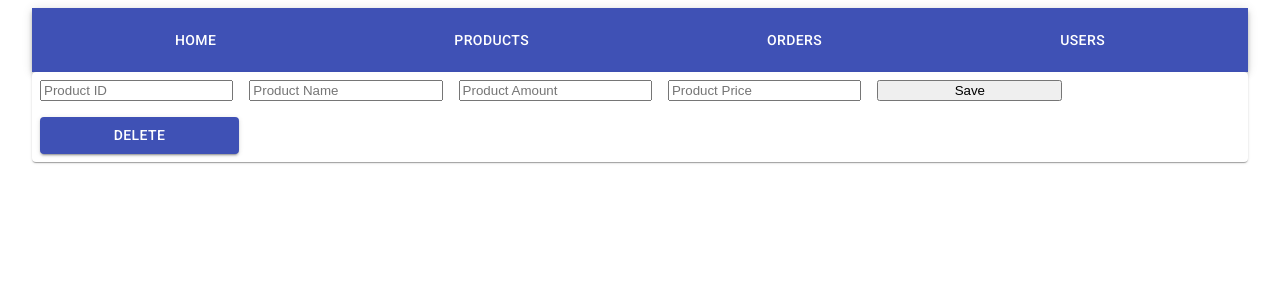
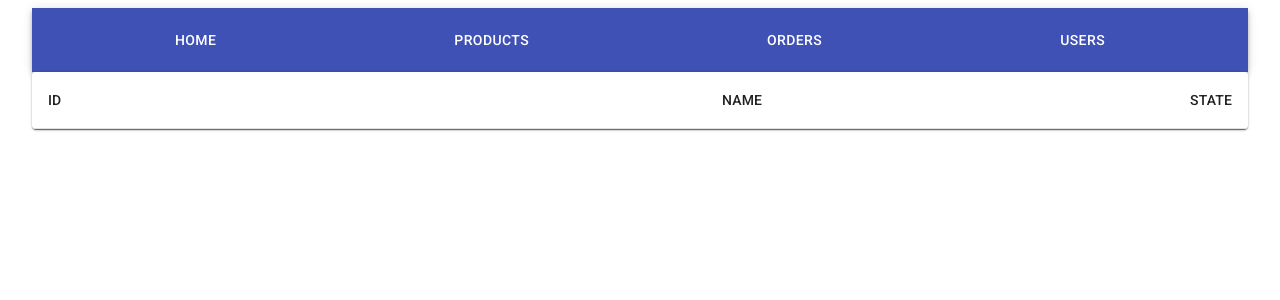
Before and after one commit to pedananton/crm-frapp, a React (Create React App) app: page /products/3 in a window 1280 px wide. Shown: the top 300 px of the page. Built offline with nearby package versions, Linux system fonts and the light colour scheme; no server answers.

Commit message:
productForm ui

```diff
--- a/src/components/products/ProductForm.js
+++ b/src/components/products/ProductForm.js
@@ -3,6 +3,13 @@ import { connect } from 'react-redux';
 import { useHistory, withRouter } from 'react-router-dom';
 /* eslint-disable eqeqeq */
 import { makeStyles } from '@material-ui/core/styles';
+import Table from '@material-ui/core/Table';
+import TableBody from '@material-ui/core/TableBody';
+import TableCell from '@material-ui/core/TableCell';
+import TableContainer from '@material-ui/core/TableContainer';
+import TableHead from '@material-ui/core/TableHead';
+import TableRow from '@material-ui/core/TableRow';
+import Paper from '@material-ui/core/Paper';
 import { Field, Form, Formik } from 'formik';
 import {
   deleteFormProduct,
@@ -19,13 +26,13 @@ const useStyles = makeStyles((theme) => ({
   },
 }));
 
-function ProductForm({ product, onSave, onProductDelete, items }) {
+function ProductForm({ product, onSave, onProductDelete }) {
   const classes = useStyles();
   const history = useHistory();
 
   function onFormSubmit(data) {
     onSave(data);
-    history.push('/products');
+    history.push('/');
   }
 
   function onDeleteClick() {
@@ -33,6 +40,16 @@ function ProductForm({ product, onSave, onProductDelete, items }) {
   }
 
   return (
+    <TableContainer component={Paper}>
+      <Table className={classes.table} aria-label='simple table'>
+        <TableHead>
+          <TableRow>
+            <TableCell>ID</TableCell>
+            <TableCell align='right'>NAME</TableCell>
+            <TableCell align='right'>STATE</TableCell>
+          </TableRow>
+        </TableHead>
+        <TableBody>
           <Formik initialValues={product} onSubmit={onFormSubmit}>
             <Form className={classes.root} noValidate autoComplete='off'>
               <Field name='id' placeholder='Product ID' readOnly />
@@ -49,6 +66,9 @@ function ProductForm({ product, onSave, onProductDelete, items }) {
               </Button>
             </Form>
           </Formik>
+        </TableBody>
+      </Table>
+    </TableContainer>
   );
 }
 
```
Lines whose indentation alone changed are shown as unchanged.
